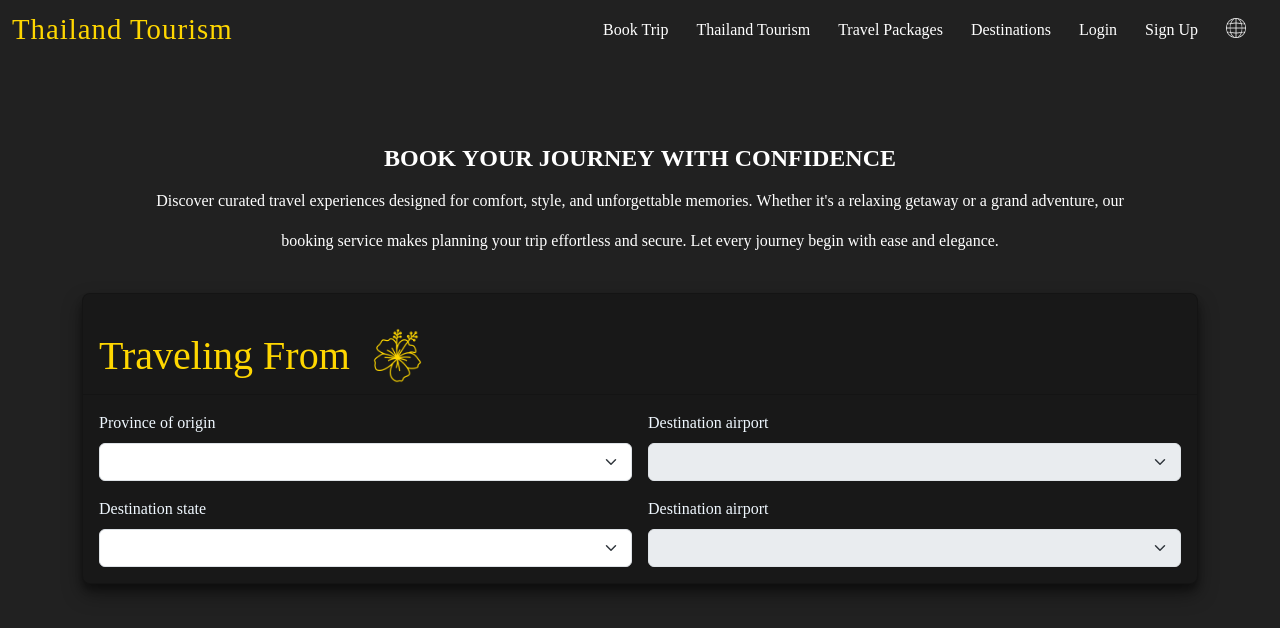
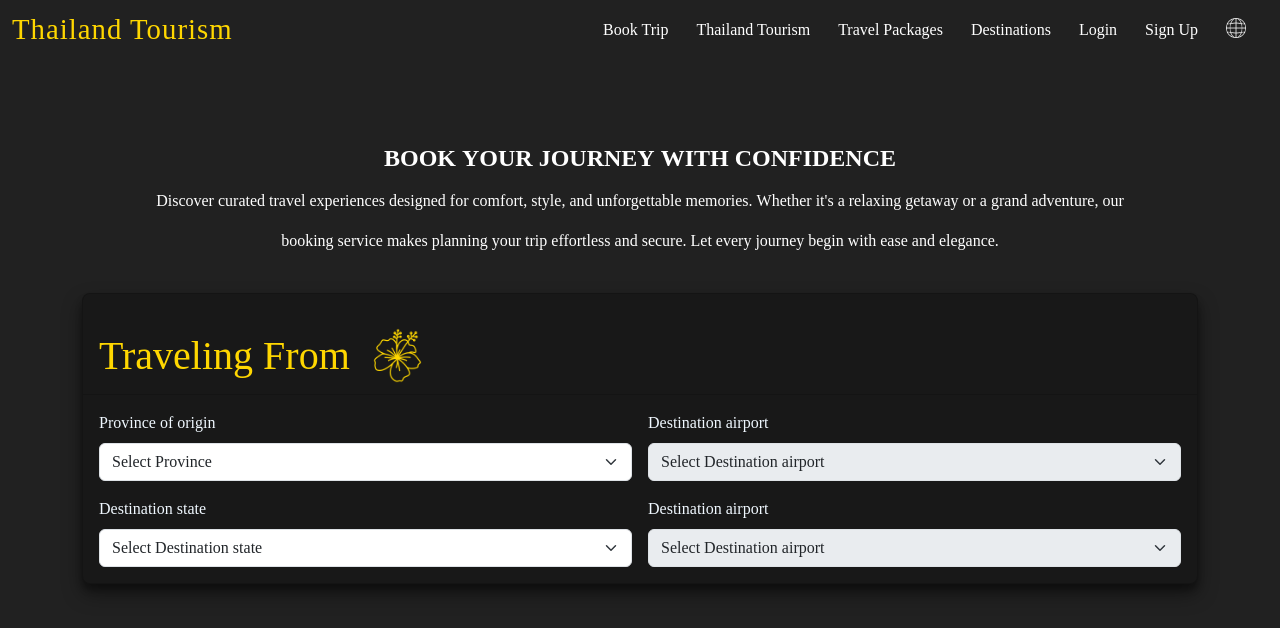
Before and after one commit to THIS-IT/thaitourism-client, an Angular app: page / in a window 1280 px wide. Both pictures are taken after a click on the button "Book Trip". Shown: the top 628 px of the page. Built offline with nearby package versions, Linux system fonts and the light colour scheme.

Commit message:
[UPDATE] set defult null

```diff
--- a/src/app/pages/book-trip/components/airport-selector/airport-selector.component.html
+++ b/src/app/pages/book-trip/components/airport-selector/airport-selector.component.html
@@ -1,5 +1,4 @@
-@if (selector) {
-<div class="row g-3">
+<div class="row g-3" *ngIf="selector">
   <div class="col-12 col-md-6">
     <label class="form-label" for="province-select">{{ labelProvince }}</label>
     <select
@@ -7,13 +6,14 @@
       [ngModel]="selector.selectedProvinceName"
       (ngModelChange)="selector.selectProvince($event)"
     >
-      <option value="" disabled>{{ placeholderProvince }}</option>
-      @for (province of selector.provinces; track $index) {
-      <option [value]="province">{{ province }}</option>
-      }
+      <option [ngValue]="null" disabled>{{ placeholderProvince }}</option>
+      <ng-container *ngIf="selector.provinces?.length">
+        <option *ngFor="let province of selector.provinces" [value]="province">
+          {{ province }}
+        </option>
+      </ng-container>
     </select>
   </div>
-
   <div class="col-12 col-md-6">
     <label class="form-label" for="form-select">{{ labelAirport }}</label>
     <select
@@ -22,13 +22,15 @@
       [ngModel]="selector.selectedAirportName"
       (ngModelChange)="selector.selectAirport($event)"
     >
-      <option value="" disabled>{{ placeholderAirport }}</option>
-      @for (airport of selector.airports; track $index) {
-      <option [value]="airport.iata">
-        {{ airport.name }} ({{ airport.iata }})
-      </option>
-      }
+      <option [ngValue]="null" disabled>{{ placeholderAirport }}</option>
+      <ng-container *ngIf="selector.airports?.length">
+        <option
+          *ngFor="let airport of selector.airports"
+          [value]="airport.iata"
+        >
+          {{ airport.name }} ({{ airport.iata }})
+        </option>
+      </ng-container>
     </select>
   </div>
 </div>
-}
--- a/src/app/pages/book-trip/components/airport-selector/airport-selector.component.ts
+++ b/src/app/pages/book-trip/components/airport-selector/airport-selector.component.ts
@@ -10,7 +10,7 @@ import { AirportSelector } from '../body-book-trip/models/airport-seletor/airpor
   styleUrl: './airport-selector.component.scss',
 })
 export class AirportSelectorComponent {
-  @Input() selector: AirportSelector | null = null;
+  @Input() selector!: AirportSelector;
   @Input() labelProvince = 'Province';
   @Input() labelAirport = 'Airport';
   @Input() placeholderProvince = 'Select Province';
--- a/src/app/pages/book-trip/components/body-book-trip/models/airport-seletor/airport-selector-th.model.ts
+++ b/src/app/pages/book-trip/components/body-book-trip/models/airport-seletor/airport-selector-th.model.ts
@@ -33,7 +33,7 @@ export class AirportSelector {
     this.selectedProvince =
       this.data.find((p) => p.province === provinceName) || null;
     this.selectedAirport = null;
-    this.selectedAirportName = '';
+    this.selectedAirportName = null;
   }
 
   selectAirport(iata: string): Airport | null {
@@ -43,7 +43,7 @@ export class AirportSelector {
     return this.selectedAirport;
   }
 
-  get selectedAirportIATA(): string {
-    return this.selectedAirport?.iata || '';
+  get selectedAirportIATA(): string | null {
+    return this.selectedAirport?.iata || null;
   }
 }
--- a/src/styles.scss
+++ b/src/styles.scss
@@ -15,8 +15,7 @@ body {
 
 @font-face {
   font-family: 'AncizarSerif';
-  src: url('assets/fonts/Ancizar_Serif,Kanit/Ancizar_Serif/AncizarSerif-VariableFont_wght.ttf')
-    format('truetype');
+  src: url('assets/fonts/Ancizar_Serif,Kanit/Ancizar_Serif/AncizarSerif-VariableFont_wght.ttf') format('truetype');
   font-weight: normal;
   font-style: normal;
 }
```
Also changed, not shown: 1 other file (tests, documents, lock files or other folders).
